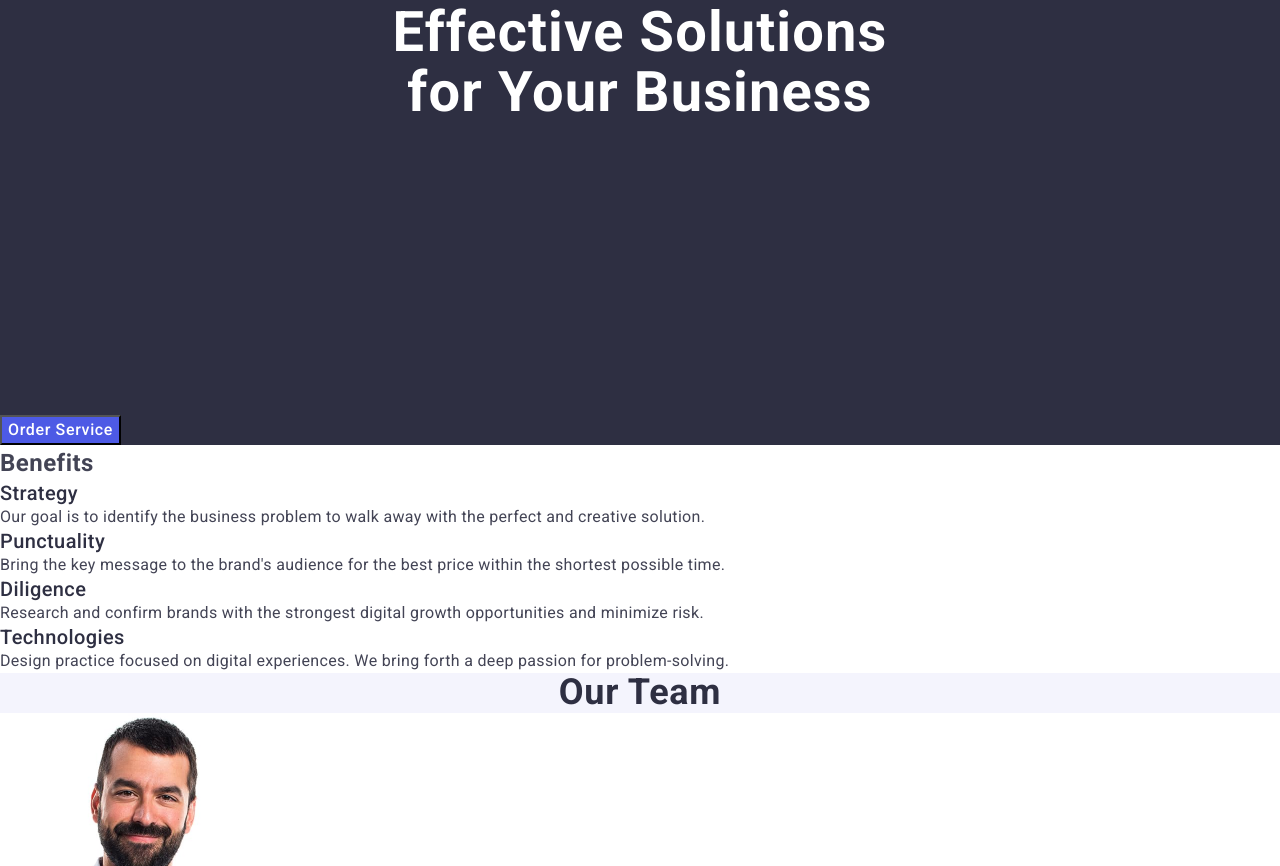
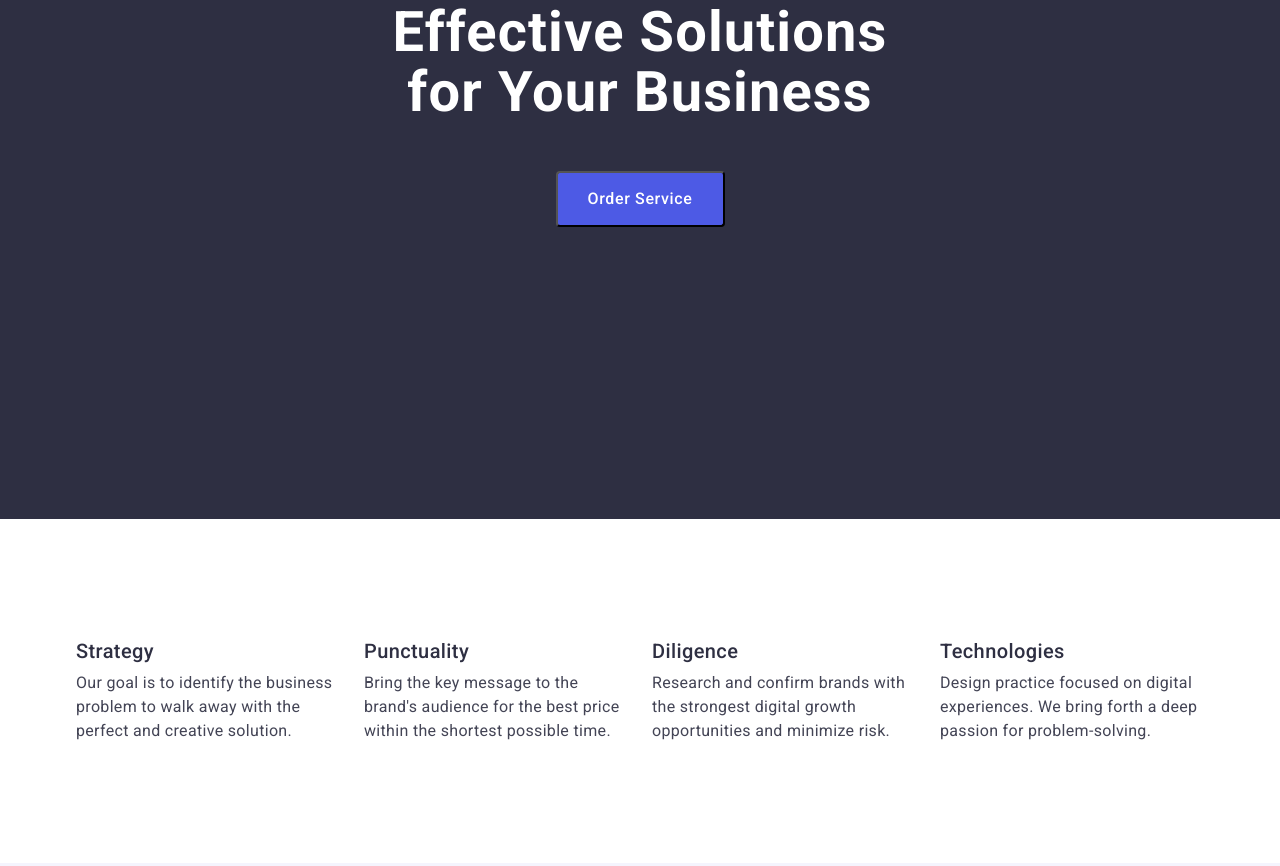
Before and after one commit to TaliaZcoder/goit-markup-hw-03, a plain HTML site: page index.html in a window 1280 px wide. Shown: the part 258-1124 px from the top of the page. Drawn offline with nearby package versions, Linux system fonts and the light colour scheme.

Commit message:
add section title and benefits

```diff
--- a/css/styles.css
+++ b/css/styles.css
@@ -115,6 +115,12 @@ button {
     background-color: #2e2f42;
 }
 
+.hero-container {
+    padding-top: 188px;
+    padding-bottom: 292px;
+    margin: 0 auto;
+}
+
 .title {
     font-weight: 700;
     font-size: 56px;
@@ -123,8 +129,7 @@ button {
     text-align: center;
     color: #fff;
     max-width: 496px;
-    padding-top: 188px;
-    padding-bottom: 292px;
+    padding-bottom: 48px;
     margin: 0 auto;
 }
 
@@ -137,6 +142,11 @@ button {
     line-height: 150%;
     letter-spacing: 0.04em;
     color: #ffffff;
+    margin: 0 auto;
+    display: block;
+    border-radius: 4px;
+    width: 169px;
+    height: 56px;
 }
 
 .button-order:hover,
@@ -149,12 +159,41 @@ button {
     letter-spacing: 0.02em;
 }
 
+.benefits-container{
+    padding-top: 120px;
+    padding-bottom: 120px;
+    margin: 0 auto;
+}
+.visually-hidden {
+  position: absolute;
+  width: 1px;
+  height: 1px;
+  margin: -1px;
+  border: 0;
+  padding: 0;
+
+  white-space: nowrap;
+  clip-path: inset(100%);
+  clip: rect(0 0 0 0);
+  overflow: hidden;
+}
+
 .list-benefits {
+ display: flex;
+ gap: 24px;
+}
+
+.item-benefits {
     font-weight: 500;
     font-size: 20px;
     line-height: 120%;
     letter-spacing: 0.02em;
     color: #2e2f42 ;
+    padding-bottom: 8px;
+}
+
+.list-item-benefits {
+    width: calc((100% - 72px) / 4);
 }
 
 .descr-benefits {
--- a/index.html
+++ b/index.html
@@ -34,40 +34,43 @@
 
     <main>
         <section class="section-title">
-        <h1 class="title">Effective Solutions
-            for Your Business</h1>
+        <div class="container hero-container">
+            <h1 class="title">Effective Solutions for Your Business</h1>
             <button type="button" class="button-order">Order Service</button>
+        </div>
         </section>
 
         <section class="section-benefits">
-            <h2 class="title-benefits">Benefits</h2>
-        <ul>
-            <li>
-                <h3 class="list-benefits">Strategy</h3>
+            <div class="container benefits-container">
+            <h2 class="title-benefits visually-hidden">Benefits</h2>
+        <ul class="list-benefits">
+            <li class="list-item-benefits">
+                <h3 class="item-benefits">Strategy</h3>
                 <p class="descr-benefits">Our goal is to identify the business
                     problem to walk away with the
                  perfect and creative solution. </p>
             </li>
-            <li>
-                <h3 class="list-benefits">Punctuality</h3>
+            <li class="list-item-benefits">
+                <h3 class="item-benefits">Punctuality</h3>
                 <p class="descr-benefits">Bring the key message to the
                      brand's audience for the best price
                       within the shortest possible time.</p>
             </li>
-            <li>
-                <h3 class="list-benefits">Diligence</h3>
+            <li class="list-item-benefits">
+                <h3 class="item-benefits">Diligence</h3>
                 <p class="descr-benefits">Research and confirm brands with
                     the strongest digital growth
                     opportunities and minimize risk.</p>
             </li>
-            <li>
-                <h3 class="list-benefits">Technologies</h3>
+            <li class="list-item-benefits">
+                <h3 class="item-benefits">Technologies</h3>
                 <p class="descr-benefits">Design practice focused on digital
                     experiences. We bring forth a deep
                     passion for problem-solving.</p>
 
             </li>
         </ul>
+        </div>
         </section>
 
         <section class="section-our-team">
```
